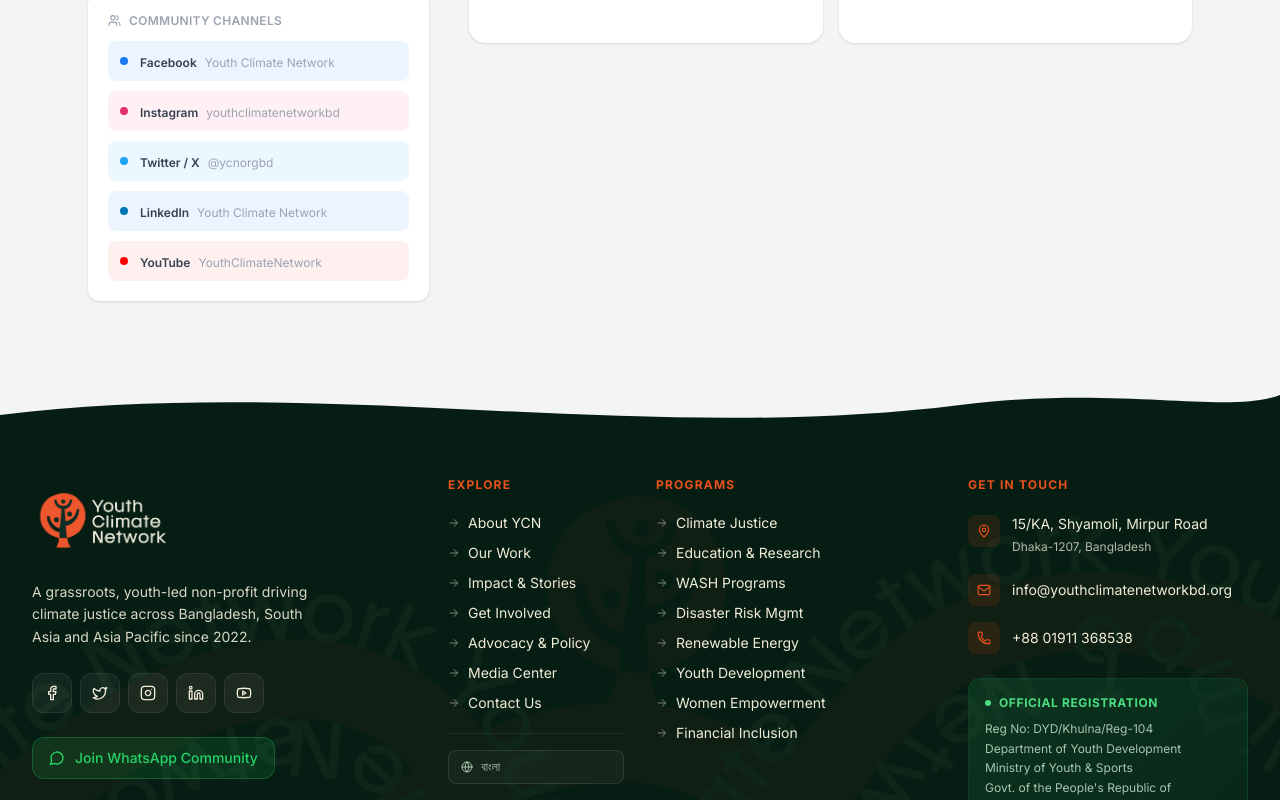
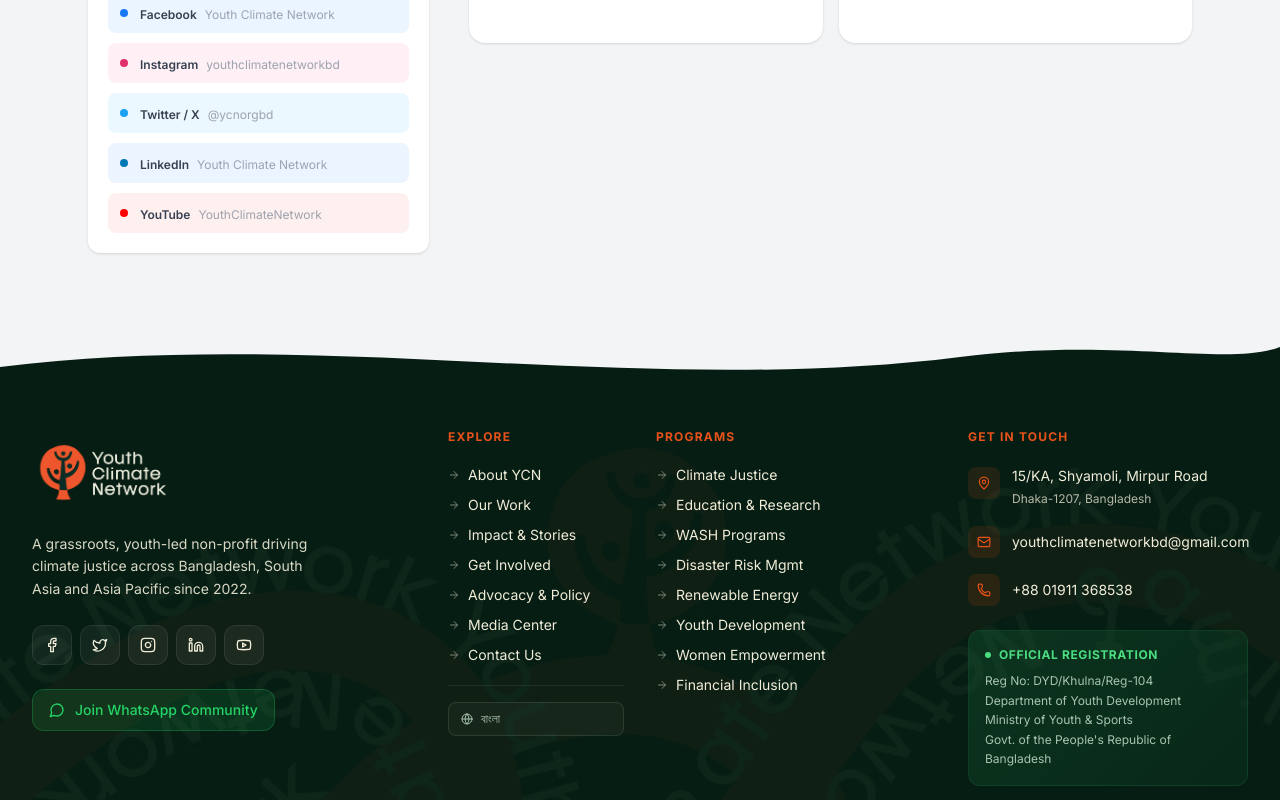
Before and after one commit to royestheking-a11y/youth-climate-network-, a React (Vite) app: page /contact in a window 1280 px wide. Shown: the part 1266-2066 px from the top of the page. Built offline with nearby package versions, Linux system fonts and the light colour scheme; no server answers; grey boxes are pictures that could not be loaded.

Commit message:
Update contact email across the site

```diff
--- a/src/app/components/ContactPage.tsx
+++ b/src/app/components/ContactPage.tsx
@@ -67,7 +67,7 @@
                   {[
                     { icon: MapPin, label: t('Headquarters', 'সদর দপ্তর'), text: t('15/KA, Shyamoli, Mirpur Road\nDhaka-1207, Bangladesh', '১৫/ক, শ্যামলী, মিরপুর রোড\nঢাকা-১২০৭, বাংলাদেশ'), color: '#E8521A', link: 'https://maps.google.com/?q=15/KA,+Shyamoli,+Mirpur+Road,+Dhaka' },
                     { icon: MapPin, label: t('Regional Office', 'আঞ্চলিক অফিস'), text: t('Village + Post: Nalian 9273\nUnion: Sutrakhali, Dacope, Khulna', 'গ্রাম + ডাক: নলিয়ান ৯২৭৩\nইউনিয়ন: সুতারখালী, দাকোপ, খুলনা'), color: '#D97706', link: 'https://maps.google.com/?q=Nalian+9273,+Sutrakhali,+Dacope,+Khulna' },
-                    { icon: Mail, label: t('Email', 'ইমেইল'), text: 'info@youthclimatenetworkbd.org\ncontact@youthclimatenetworkbd.org\nyouthclimatenetworkbd@gmail.com', color: '#1A6B3C', link: 'mailto:info@youthclimatenetworkbd.org' },
+                    { icon: Mail, label: t('Email', 'ইমেইল'), text: 'youthclimatenetworkbd@gmail.com', color: '#1A6B3C', link: 'mailto:youthclimatenetworkbd@gmail.com' },
                     { icon: Phone, label: t('Phone', 'ফোন'), text: '+88 01911 368538', color: '#0077B5', link: 'tel:+8801911368538' },
                   ].map(({ icon: Icon, label, text, color, link }) => (
                     <div key={label} className="flex gap-4 p-4 rounded-xl bg-white shadow-sm">
--- a/src/app/components/Footer.tsx
+++ b/src/app/components/Footer.tsx
@@ -224,8 +224,8 @@
                 <div className="w-8 h-8 rounded-lg flex items-center justify-center flex-shrink-0" style={{ backgroundColor: 'rgba(232,82,26,0.12)' }}>
                   <Mail size={14} style={{ color: '#E8521A' }} />
                 </div>
-                <a href="mailto:info@youthclimatenetworkbd.org" className="text-sm transition-colors hover:text-[#E8521A]" style={{ color: '#F0ECD8' }}>
-                  info@youthclimatenetworkbd.org
+                <a href="mailto:youthclimatenetworkbd@gmail.com" className="text-sm transition-colors hover:text-[#E8521A]" style={{ color: '#F0ECD8' }}>
+                  youthclimatenetworkbd@gmail.com
                 </a>
               </div>
               <div className="flex items-center gap-3">
--- a/src/app/components/GetInvolvedPage.tsx
+++ b/src/app/components/GetInvolvedPage.tsx
@@ -425,8 +425,8 @@
                     </p>
                     <p className="text-xs" style={{ color: '#4B5563', fontFamily: 'Inter, sans-serif' }}>
                       {t(
-                        'Deadline: 31 March 2025 · 60 places available · Cohort begins May 2025. Contact us at info@ycnbd.org with your CV and a 300-word motivation statement.',
-                        'সময়সীমা: ৩১ মার্চ ২০২৫ · ৬০টি আসন উপলব্ধ · ব্যাচ শুরু মে ২০২৫। আপনার সিভি এবং ৩০০ শব্দের মোটিভেশন স্টেইটমেন্ট সহ info@ycnbd.org এ আমাদের সাথে যোগাযোগ করুন।'
+                        'Deadline: 31 March 2025 · 60 places available · Cohort begins May 2025. Contact us at youthclimatenetworkbd@gmail.com with your CV and a 300-word motivation statement.',
+                        'সময়সীমা: ৩১ মার্চ ২০২৫ · ৬০টি আসন উপলব্ধ · ব্যাচ শুরু মে ২০২৫। আপনার সিভি এবং ৩০০ শব্দের মোটিভেশন স্টেইটমেন্ট সহ youthclimatenetworkbd@gmail.com এ আমাদের সাথে যোগাযোগ করুন।'
                       )}
                     </p>
                   </div>
--- a/src/app/components/MediaPage.tsx
+++ b/src/app/components/MediaPage.tsx
@@ -249,14 +249,14 @@
               )}
             </p>
             <div className="flex flex-col gap-2">
-              <a href="mailto:info@youthclimatenetwork.org" className="text-sm font-medium hover:underline" style={{ color: '#E8521A' }}>
-                info@youthclimatenetwork.org
+              <a href="mailto:youthclimatenetworkbd@gmail.com" className="text-sm font-medium hover:underline" style={{ color: '#E8521A' }}>
+                youthclimatenetworkbd@gmail.com
               </a>
               <span className="text-sm" style={{ color: '#A8C4B0' }}>
                 {t('Usha Bin Farid - Head of Communications & Content', 'উষা বিন ফরিদ - কমিউনিকেশন ও কনটেন্ট হেড')}
               </span>
-              <a href="mailto:info@youthclimatenetwork.org" className="text-sm font-medium hover:underline mt-2" style={{ color: '#E8521A' }}>
-                info@youthclimatenetwork.org
+              <a href="mailto:youthclimatenetworkbd@gmail.com" className="text-sm font-medium hover:underline mt-2" style={{ color: '#E8521A' }}>
+                youthclimatenetworkbd@gmail.com
               </a>
               <span className="text-sm" style={{ color: '#A8C4B0' }}>
                 {t('General Inquiries', 'সাধারণ জিজ্ঞাসা')}
--- a/src/app/components/PrivacyPage.tsx
+++ b/src/app/components/PrivacyPage.tsx
@@ -182,7 +182,7 @@
                 </ul>
                 <div className="p-5 rounded-2xl bg-emerald-50/50 border border-emerald-100">
                   <p className="text-xs text-emerald-800 leading-relaxed">
-                    <strong>{t('Questions or Requests?', 'যেকোনো প্রশ্ন বা অনুরোধ?')}</strong> {t("Please contact YCN's dedicated Data Protection Lead at", 'অনুগ্রহ করে ওয়াইসিএন-এর ডেটা সুরক্ষা প্রধানের সাথে যোগাযোগ করুন এই ইমেইলে:')} <a href="mailto:privacy@ycnbd.org" className="underline font-semibold hover:text-[#E8521A]">privacy@ycnbd.org</a> {t('or visit our central office in Khulna Division, Bangladesh.', 'অথবা আমাদের বাংলাদেশের খুলনা বিভাগের প্রধান কার্যালয়ে সরাসরি যোগাযোগ করুন।')}
+                    <strong>{t('Questions or Requests?', 'যেকোনো প্রশ্ন বা অনুরোধ?')}</strong> {t("Please contact YCN's dedicated Data Protection Lead at", 'অনুগ্রহ করে ওয়াইসিএন-এর ডেটা সুরক্ষা প্রধানের সাথে যোগাযোগ করুন এই ইমেইলে:')} <a href="mailto:youthclimatenetworkbd@gmail.com" className="underline font-semibold hover:text-[#E8521A]">youthclimatenetworkbd@gmail.com</a> {t('or visit our central office in Khulna Division, Bangladesh.', 'অথবা আমাদের বাংলাদেশের খুলনা বিভাগের প্রধান কার্যালয়ে সরাসরি যোগাযোগ করুন।')}
                   </p>
                 </div>
               </div>
--- a/src/app/components/TermsPage.tsx
+++ b/src/app/components/TermsPage.tsx
@@ -156,7 +156,7 @@
                     <strong>{t('Receipts:', 'রসিদসমূহ:')}</strong> {t("Donors will receive a formal digital donation receipt containing YCN's official registration license and details.", 'দাতাগণ ওয়াইসিএন-এর অফিসিয়াল নিবন্ধন লাইসেন্স এবং বিবরণ সম্বলিত একটি ডিজিটাল অনুদান রসিদ পাবেন।')}
                   </li>
                   <li>
-                    <strong>{t('Refund Policy:', 'রিফান্ড নীতি:')}</strong> {t('If a donation was made in error, please contact YCN finance within 7 working days at finance@ycnbd.org to request a review and refund.', 'যদি ভুলবশত অনুদান দেওয়া হয়ে থাকে, তবে অনুগ্রহ করে ৭ কার্যদিবসের মধ্যে ওয়াইসিএন ফাইন্যান্স বিভাগে finance@ycnbd.org ইমেইলে রিফান্ড ও পর্যালোচনার জন্য অনুরোধ করুন।')}
+                    <strong>{t('Refund Policy:', 'রিফান্ড নীতি:')}</strong> {t('If a donation was made in error, please contact YCN finance within 7 working days at youthclimatenetworkbd@gmail.com to request a review and refund.', 'যদি ভুলবশত অনুদান দেওয়া হয়ে থাকে, তবে অনুগ্রহ করে ৭ কার্যদিবসের মধ্যে ওয়াইসিএন ফাইন্যান্স বিভাগে youthclimatenetworkbd@gmail.com ইমেইলে রিফান্ড ও পর্যালোচনার জন্য অনুরোধ করুন।')}
                   </li>
                 </ul>
               </div>
@@ -179,7 +179,7 @@
                 </p>
                 <div className="p-5 rounded-2xl bg-emerald-50/50 border border-emerald-100">
                   <p className="text-xs text-emerald-800 leading-relaxed">
-                    <strong>{t('Have Questions About YCN Terms?', 'ওয়াইসিএন শর্তাবলী সম্পর্কে প্রশ্ন আছে?')}</strong> {t('Get in touch with our legal compliance lead at', 'আমাদের আইনি প্রধানের সাথে এই ইমেইলে যোগাযোগ করুন:')} <a href="mailto:info@ycnbd.org" className="underline font-semibold hover:text-[#E8521A]">info@ycnbd.org</a>.
+                    <strong>{t('Have Questions About YCN Terms?', 'ওয়াইসিএন শর্তাবলী সম্পর্কে প্রশ্ন আছে?')}</strong> {t('Get in touch with our legal compliance lead at', 'আমাদের আইনি প্রধানের সাথে এই ইমেইলে যোগাযোগ করুন:')} <a href="mailto:youthclimatenetworkbd@gmail.com" className="underline font-semibold hover:text-[#E8521A]">youthclimatenetworkbd@gmail.com</a>.
                   </p>
                 </div>
               </div>
```
